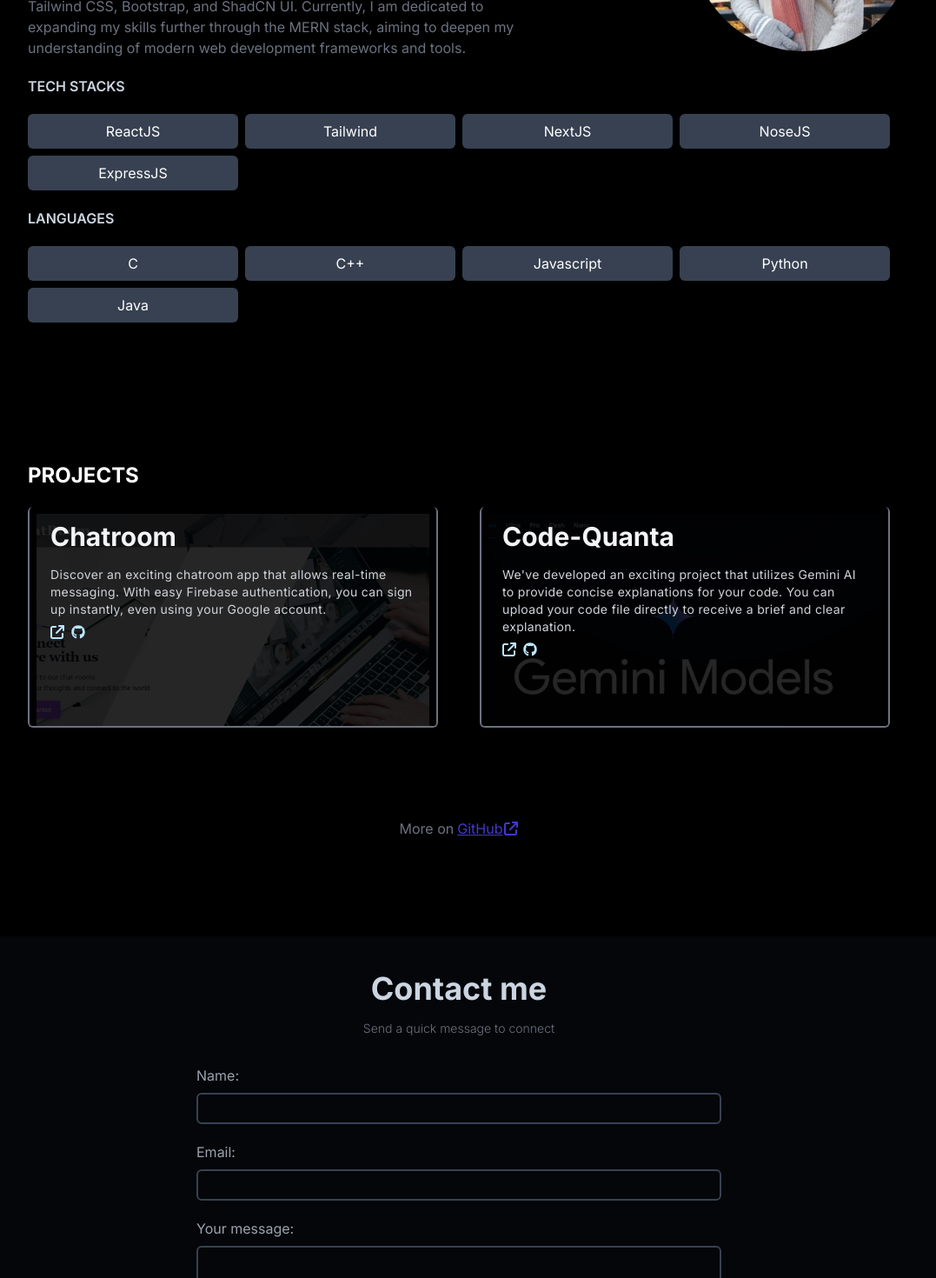
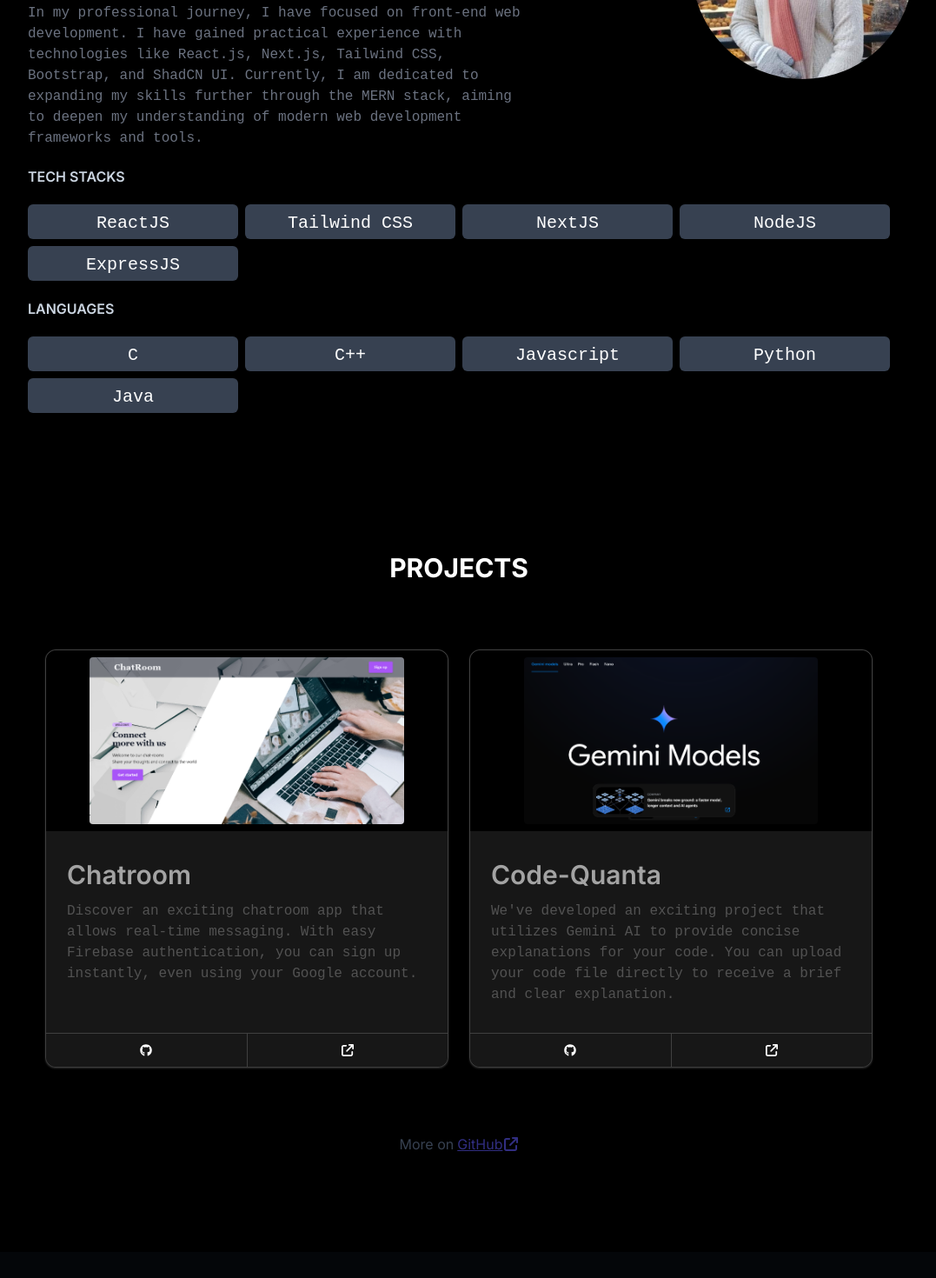
Before and after one commit to Sreyasree-001/Portfolio_03, a Next.js app: page / in a window 1280 px wide. Shown: the part 940-2410 px from the top of the page at 87% size, without its empty margins (112-1189 px from the left). Built offline with nearby package versions, Linux system fonts and the light colour scheme.

Commit message:
style:New component added

```diff
--- a/package.json
+++ b/package.json
@@ -9,6 +9,7 @@
     "lint": "next lint"
   },
   "dependencies": {
+    "@emailjs/browser": "^4.3.3",
     "next": "14.2.3",
     "react": "^18",
     "react-dom": "^18",
--- a/src/app/Components/Hero.tsx
+++ b/src/app/Components/Hero.tsx
@@ -3,7 +3,7 @@ export const Hero = () => {
   return (
     <>
       <div className="px-4 py-16 mx-auto sm:max-w-xl md:max-w-full lg:max-w-screen-xl md:px-24 lg:px-8 lg:py-20 sm:mt-16 md:mt-14
-      bg-[url('https://img.freepik.com/free-vector/grey-hexagons-black-background_78370-2098.jpg?size=626&ext=jpg&ga=GA1.1.1224184972.1712102400&semt=ais')] bg-none rounded-xl">
+      ">
         <div className="max-w-lg sm:text-center sm:mx-auto">
           <a
             href="/"
--- a/src/app/Components/Navbar.tsx
+++ b/src/app/Components/Navbar.tsx
@@ -5,10 +5,10 @@ export const Navbar = () => {
     const [isMenuOpen, setIsMenuOpen] = useState(false);
 
     return (
-      <div className="bg-black bg-transparent sm:rounded-full sm:mt-4">
+      <div className="bg-black bg-transparent sm:rounded-full sm:mt-4 z-50">
         <div className="px-4 py-6 mx-auto lg:py-2 sm:max-w-xl md:max-w-full lg:max-w-screen-sm md:px-4 lg:px-4">
           <div className="relative flex items-center justify-between sm:justify-center sm:space-x-2">
-            <ul className="items-center hidden space-x-8 sm:flex sm:bg-slate-500 sm:bg-opacity-15 sm:rounded-full sm:rounded-r-none sm:py-2 sm:px-10">
+            <ul className="items-center hidden space-x-8 sm:flex sm:bg-[#101C18]  sm:rounded-full sm:rounded-r-none sm:py-2 sm:px-10">
             <li>
                   <a
                     href="#hero"
@@ -35,7 +35,7 @@ export const Navbar = () => {
                       alt="logo"
                       className="w-20 h-20 rounded-full "
                     />
-            <ul className="items-center hidden space-x-8 sm:flex sm:bg-slate-500 sm:bg-opacity-15 sm:rounded-full sm:rounded-l-none sm:py-2 sm:px-8">
+            <ul className="items-center hidden space-x-8 sm:flex sm:bg-[#101C18] sm:rounded-full sm:rounded-l-none sm:py-2 sm:px-8">
             <li>
                   <a
                     href="#projects"
--- a/src/app/about/About.tsx
+++ b/src/app/about/About.tsx
@@ -4,11 +4,11 @@
 export const About = () => {
   return (
     <>
-    <div className=" w-auto h-auto ml-2 mr-2 p-4 flex flex-col space-y-5 text-gray-500 md:max-w-5xl sm:mt-20">
+    <div className=" w-auto h-auto ml-2 mr-2 p-4 flex flex-col space-y-5 text-gray-500 md:max-w-5xl sm:mt-20 md:mt-28">
       <div>
       <h1 className="font-bold text-white sm:text-2xl mb-4">ABOUT</h1>
       <div className="lg:flex lg:flex-row">
-      <p className="lg:w-2/3">
+      <p className="lg:w-2/3 reddit-mono">
       I am Sreyasree Sasmal, currently enrolled in the B.Tech program for Computer Science and Engineering at MCKV Institute of Engineering,
       with an expected graduation year of 2026. My academic
       journey has equipped me with proficiency in a diverse array of programming languages, including C, C++, Python, JavaScript, and Java.<br/><br/>
@@ -27,17 +27,17 @@ export const About = () => {
       </div>
       <div className="flex flex-col space-y-5">
           <h1 className="font-semibold text-slate-300">TECH STACKS</h1>
-          <div className="grid grid-cols-2 gap-2 md:grid-cols-3 lg:grid-cols-4">
+          <div className="grid grid-cols-1 sm:grid-cols-2 gap-2 md:grid-cols-3 lg:grid-cols-4 reddit-mono text-xl">
               <div className="w-auto h-10 p-2 bg-gray-700 text-white text-center rounded-md">ReactJS</div>
-              <div className="w-auto h-10 p-2 bg-gray-700 text-white text-center rounded-md">Tailwind</div>
+              <div className="w-auto h-10 p-2 bg-gray-700 text-white text-center rounded-md">Tailwind CSS</div>
               <div className="w-auto h-10 p-2 bg-gray-700 text-white text-center rounded-md">NextJS</div>
-              <div className="w-auto h-10 p-2 bg-gray-700 text-white text-center rounded-md">NoseJS</div>
+              <div className="w-auto h-10 p-2 bg-gray-700 text-white text-center rounded-md">NodeJS</div>
               <div className="w-auto h-10 p-2 bg-gray-700 text-white text-center rounded-md">ExpressJS</div>
           </div>
       </div>
       <div className="flex flex-col space-y-5">
           <h1 className="font-semibold text-slate-300">LANGUAGES</h1>
-          <div className="grid grid-cols-2 gap-2 md:grid-cols-3 lg:grid-cols-4">
+          <div className="grid grid-cols-1 sm:grid-cols-2 gap-2 md:grid-cols-3 lg:grid-cols-4 reddit-mono text-xl">
               <div className="w-auto h-10 p-2 bg-gray-700 text-white text-center rounded-md">C</div>
               <div className="w-auto h-10 p-2 bg-gray-700 text-white text-center rounded-md">C++</div>
               <div className="w-auto h-10 p-2 bg-gray-700 text-white text-center rounded-md">Javascript</div>
--- a/src/app/contact/Contact.tsx
+++ b/src/app/contact/Contact.tsx
@@ -5,6 +5,7 @@ import { FaFacebook } from "react-icons/fa";
 import { FaInstagram } from "react-icons/fa";
 import { MdEmail } from "react-icons/md";
 import { SubmitHandler, useForm } from "react-hook-form";
+
 type Inputs = {
   userName: string;
   userEmail: string;
@@ -14,11 +15,10 @@ const Contact = () => {
   const {
     register,
     handleSubmit,
-    watch,
     formState: { errors },
   } = useForm<Inputs>();
   const onSubmit: SubmitHandler<Inputs> = (data) =>
-    alert(`Hello, your form has been submitted successfully`);
+    alert(`Message sent successfully`);
 
   const date = new Date();
   return (
@@ -64,14 +64,14 @@ const Contact = () => {
                 />
               </div>
               <div className="sm:flex sm:flex-col w-full sm:space-y-2 sm:w-1/2">
-              <label
+                <label
                   className="hidden sm:block text-gray-400"
                   htmlFor="message"
                 >
                   Your message:
                 </label>
                 <textarea
-                id="message"
+                  id="message"
                   cols={30}
                   rows={5}
                   placeholder="Write your message here..."
--- a/src/app/globals.css
+++ b/src/app/globals.css
@@ -1,6 +1,21 @@
 @tailwind base;
 @tailwind components;
 @tailwind utilities;
+
+
+@import url('https://fonts.googleapis.com/css2?family=Radio+Canada+Big:ital,wght@0,400..700;1,400..700&family=Reddit+Mono:wght@200..900&display=swap');
+.reddit-mono{
+  font-family: "Reddit Mono", monospace;
+  font-optical-sizing: auto;
+  font-weight: 500;
+  font-style: normal;
+}
+.radio-canada-big {
+  font-family: "Radio Canada Big", sans-serif;
+  font-optical-sizing: auto;
+  font-weight: 500;
+  font-style: normal;
+}
 *{
   scroll-behavior: smooth;
 }
--- a/src/app/page.tsx
+++ b/src/app/page.tsx
@@ -19,7 +19,7 @@ export default function Home() {
     <div id="about" className="self-center">
       <About/>
     </div>
-    <div id="projects" className="self-center">
+    <div id="projects" className="">
       <ProjectCards/>
     </div>
     <div id="contact">
--- /dev/null
+++ b/src/app/projects/Cards.tsx
@@ -0,0 +1,47 @@
+import React from "react";
+import { data } from "./projectData";
+import { FaArrowUpRightFromSquare, FaGithub } from "react-icons/fa6";
+
+const Cards = () => {
+  return (
+    <>
+      <div className="max-w-[85rem] px-4 py-5 sm:px-2 lg:px-32 lg:py-14 mx-auto">
+        <div className="grid sm:grid-cols-2 gap-6">
+          {data.map((item, index) => (
+            <div
+            key={item.id}
+            className="group flex flex-col h-full border shadow-sm rounded-xl bg-neutral-900 border-neutral-700 shadow-neutral-700/70">
+              <div className="h-52 flex justify-center  bg-[#000000] rounded-t-xl">
+                <img src={item.image} alt="" className="max-h-full px-1 py-3 sm:p-2 rounded-xl sm:rounded-t-xl"/>
+              </div>
+              <div className="p-4 my-2 md:p-6">
+                <h3 className="text-xl font-semibold text-neutral-400 hover:text-white lg:text-3xl ">
+                  {item.title}
+                </h3>
+                <p className="mt-3 text-neutral-600 reddit-mono">
+                  {item.about}
+                </p>
+              </div>
+              <div className="mt-auto flex border-t  divide-x  border-neutral-700 divide-neutral-700">
+                <a
+                  className="w-full py-3 px-4 inline-flex justify-center items-center gap-x-2 text-sm font-medium rounded-es-xl  shadow-sm  disabled:opacity-50 disabled:pointer-events-none bg-neutral-900 border-neutral-700 text-white hover:bg-neutral-800"
+                  href={item.GitHub} target="blank"
+                >
+                  <FaGithub />
+                </a>
+                <a
+                  className="w-full py-3 px-4 inline-flex justify-center items-center gap-x-2 text-sm font-medium rounded-ee-xl  shadow-sm disabled:opacity-50 disabled:pointer-events-none bg-neutral-900 border-neutral-700 text-white hover:bg-neutral-800"
+                  href={item.link} target="blank"
+                >
+                  <FaArrowUpRightFromSquare />
+                </a>
+              </div>
+            </div>
+          ))}
+        </div>
+      </div>
+    </>
+  );
+};
+
+export default Cards;
--- a/src/app/projects/ProjectCards.tsx
+++ b/src/app/projects/ProjectCards.tsx
@@ -1,44 +1,24 @@
 "use client";
 import { FaArrowUpRightFromSquare } from "react-icons/fa6";
-import { FaGithub } from "react-icons/fa6";
-import { data } from "./projectData";
+import Cards from "./Cards";
 const ProjectCards = () => {
   return (
     <>
-      <div className="mt-10 w-auto h-auto ml-2 mr-2 p-4 flex flex-col space-y-5 text-gray-500 sm:max-w-5xl sm:mt-32 md:mt-26">
-        <h1 className="font-bold text-xl text-white sm:text-2xl">PROJECTS</h1>
-        <div className="grid gap-12 h-full mb-8 md:grid-cols-2 md:grid-rows-1 lg:h-1/2 ">
-          {data.map((item, index) => (
-              <div
-              key={item.id}
-              className="relative overflow-hidden bg-fixed transition duration-200 lg:h-3/4
-              transform hover:scale-105 border-2 border-t-0 border-gray-500 rounded-md p-3 lg:p-2">
-                <img
-                  className="object-cover w-full h-56 md:h-64 xl:h-80"
-                  src={item.image}
-                  alt=""
-                />
-                <div className="absolute inset-0 px-6 py-4 bg-black bg-opacity-85 opacity-100">
-                  <p className="mb-4 text-3xl font-bold text-gray-100">
-                    {item.title}
-                  </p>
-                  <p className="text-sm tracking-wide text-gray-300 overflow-scroll">
-                    {item.about}
-                  </p>
-                  <div className="flex flex-row space-x-2 mt-2 text-sky-200">
-                    <a href={item.link} target="blank">
-                      <FaArrowUpRightFromSquare />
-                    </a>
-                    <a href={item.GitHub} target="blank">
-                      <FaGithub />
-                    </a>
-                  </div>
-                </div>
-              </div>
-          ))}
-        </div>
-        <p className="flex flex-row justify-center items-center gap-1">More on
-        <a href="https://github.com/Sreyasree-001?tab=repositories" target="blank" className="text-indigo-700 hover:text-purple-400 flex justify-center items-center gap-0.5 underline">GitHub<FaArrowUpRightFromSquare /></a>
+      <div className="p-4 h-auto mt-24 flex flex-col justify-center items-center space-y-5 sm:mx-5 sm:mt-32">
+        <h1 className=" font-bold text-xl text-white sm:text-2xl md:text-3xl uppercase">
+          Projects
+        </h1>
+        <Cards />
+        <p className="flex flex-row justify-center items-center gap-1 text-gray-700">
+          More on
+          <a
+            href="https://github.com/Sreyasree-001?tab=repositories"
+            target="blank"
+            className="text-indigo-900 hover:text-indigo-700 flex justify-center items-center gap-0.5 underline"
+          >
+            GitHub
+            <FaArrowUpRightFromSquare />
+          </a>
         </p>
       </div>
     </>
```
Also changed, not shown: 1 other file (tests, documents, lock files or other folders).
